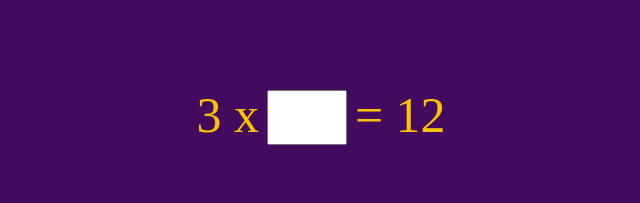
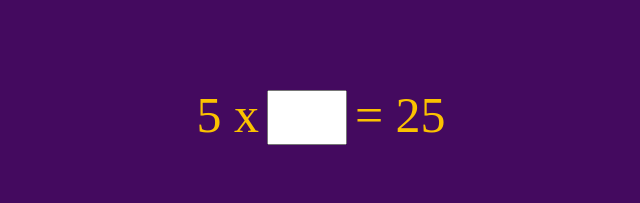
Before and after one commit to revyrob/MathWizardReact, a React (Create React App) app: page /equation in a window 1280 px wide. Shown: the top 203 px of the page, without its empty margins (319-959 px from the left). Built offline with nearby package versions, Linux system fonts and the light colour scheme.

Commit message:
got the calculations working for entering the correct answer and changing the numbers on submit

```diff
--- a/src/components/Equation/Equation.jsx
+++ b/src/components/Equation/Equation.jsx
@@ -1,19 +1,28 @@
 import React, { useState } from "react";
 import "./Equation.scss";
-import Button from "../Button/Button";
 
 function Equation() {
-  const num = 5;
+  const nums = 10;
   const [response, setResponse] = useState("");
   const [enteredValues, setEnteredValues] = useState(""); // State to track entered values
-  const maxMultiTable = 10;
-  const number_given = Math.floor(Math.random() * num);
-  const unknown_num = Math.floor(Math.random() * maxMultiTable);
+  const random = Math.floor(Math.random() * nums.length);
+
+  const [number_given, setNumber_given] = useState(
+    Math.floor(Math.random() * nums)
+  );
+  const [unknown_num, setUnknown_num] = useState(
+    Math.floor(Math.random() * nums)
+  );
+
   const given_sum = number_given * unknown_num;
 
   const valueInput = (value) => {
     setEnteredValues(enteredValues + value); // Append the entered value
     setResponse(enteredValues + value); // Update response state
+    // setNumber_given(Math.floor(Math.random() * nums.length));
+    // setUnknown_num(Math.floor(Math.random() * nums.length));
+    // setTimeout(clearInput(), 400);
+    //clearInput();
   };
 
   const clearInput = () => {
@@ -22,11 +31,23 @@ function Equation() {
   };
 
   const inputResponse = () => {
-    // Only submit response if exactly one or three values are entered
     if (enteredValues.length === 1 || enteredValues.length === 3) {
       // Do something with the response, for now, clear the input
-      clearInput();
+      if (parseInt(response) === unknown_num) {
+        //set a back something to show correct
+        console.log("correct");
+        console.log(parseInt(response));
+        console.log(given_sum);
+      } else {
+        //set something to show wrong
+        console.log("wrong");
+        console.log(parseInt(response));
+        console.log(given_sum);
+      }
     }
+    setTimeout(clearInput(), 100);
+    setNumber_given(Math.floor(Math.random() * nums));
+    setUnknown_num(Math.floor(Math.random() * nums));
   };
   return (
     <div className="equation">
@@ -64,7 +85,9 @@ function Equation() {
           0
         </button>
       </div>
-      <Button text="Submit" onClick={inputResponse}></Button>
+      <button className="btn" text="Submit" onClick={() => inputResponse()}>
+        Submit
+      </button>
     </div>
   );
 }
```
